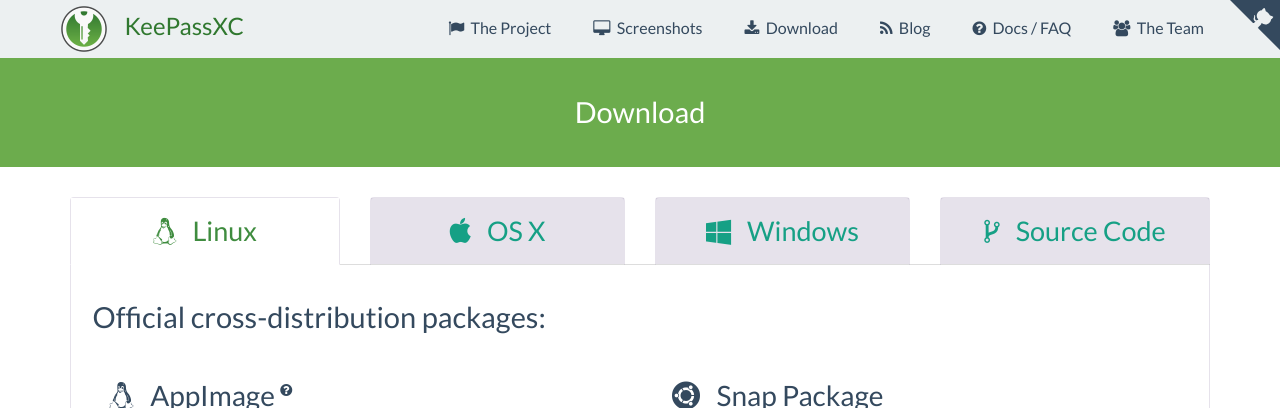
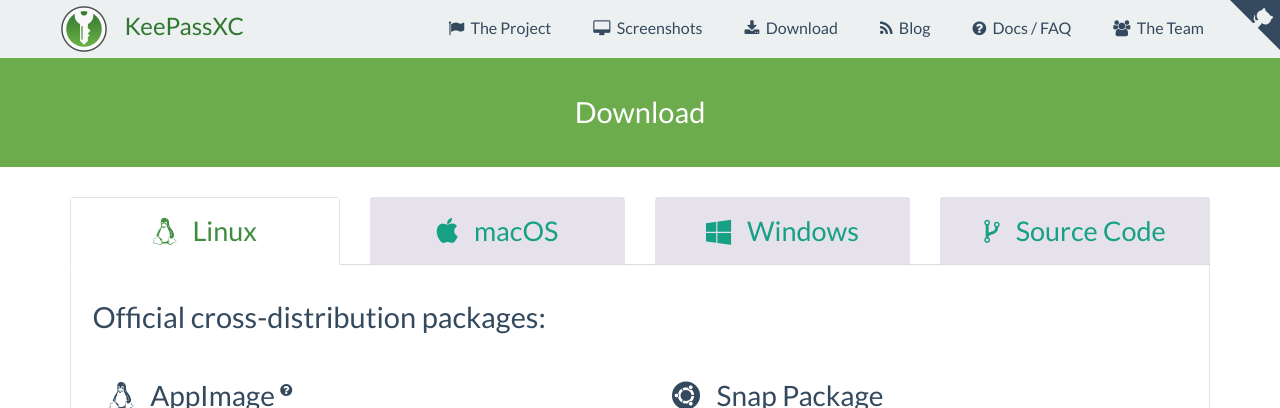
Before and after one commit to keepassxreboot/keepassxc-org, a Jekyll site: the page built from download.html, in a window 1280 px wide. Shown: the top 408 px of the page. Built offline with Jekyll 4.4.1, drawn with Linux system fonts in a browser that asks for light colours; comment, search, counter and statistics services are not loaded.

Commit message:
changes references to 'os x' to 'macos' on the downloads page, in keeping with recent changes to the project page

```diff
--- a/download.html
+++ b/download.html
@@ -12,7 +12,7 @@
     </li>
     <li class="col-md-3">
         <a href="#mac" data-toggle="tab">
-            <span class="platform"><i class="fa fa-apple" aria-hidden="true"></i> OS X</span>
+            <span class="platform"><i class="fa fa-apple" aria-hidden="true"></i> macOS</span>
         </a>
     </li>
     <li class="col-md-3">
@@ -155,7 +155,7 @@
     </div>
 
     <div class="tab-pane active fade in" id="mac">
-        <h3><i class="fa fa-mac" aria-hidden="true"></i> OS X</h3>
+        <h3><i class="fa fa-mac" aria-hidden="true"></i> macOS</h3>
 
         <div class="official-packages">
             <div>
@@ -166,7 +166,7 @@
                 <ul class="download-links">
                     <li class="links">
                         <a href="https://github.com/keepassxreboot/keepassxc/releases/download/{{ site.data.version.stable.mac.dmg }}/KeePassXC-{{ site.data.version.stable.mac.dmg }}.dmg">
-                             Binary bundle for OS X 10.7 and later
+                             Binary bundle for macOS 10.7 and later
                         </a>
                     </li>
                     <li class="links sig">
```
